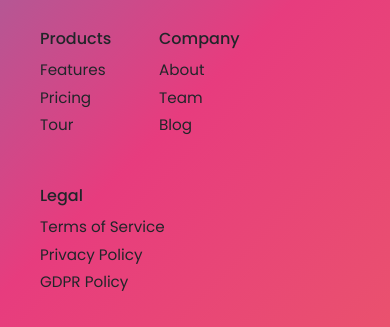
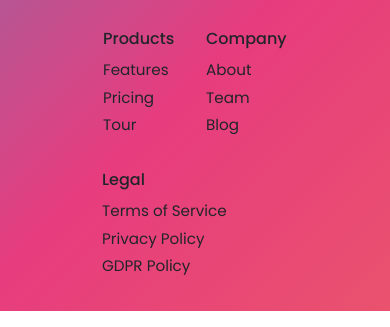
Before and after one commit to IamYasirNiazi/business-website-shahrukh, a plain HTML site: page index.html in a window 390 px wide. Shown: the part 3881-4208 px from the top of the page. Drawn offline with nearby package versions, Linux system fonts and the light colour scheme.

Commit message:
first commit

```diff
--- a/css/style.scss
+++ b/css/style.scss
@@ -330,9 +330,16 @@ a {
                     }
 
                     .email {
+
                         @media screen and (max-width:991px) {
                             display: flex;
                             justify-content: center;
+                        }
+
+                        @media (max-width:360px) {
+                            display: flex;
+                            flex-direction: column;
+                            align-items: center;
                         }
 
                         .input-wrapper {
@@ -345,9 +352,9 @@ a {
                                 padding: .3rem .7rem;
                             }
 
-                            @media (max-width:360px) {
-                                width: 65%;
-                            }
+                            // @media (max-width:360px) {
+                            //     width: 60%;
+                            // }
 
                             input {
                                 background: none;
@@ -355,7 +362,11 @@ a {
                                 border: none;
                                 font-size: .9rem;
 
-                                @media screen and (max-width:767px) {
+                                // @media (max-width:360px) {
+                                //     font-size: .7rem;
+                                // }
+
+                                @media (min-width:361px) and (max-width:767px) {
                                     font-size: .8rem;
                                 }
 
@@ -1035,7 +1046,7 @@ a {
                         @media (max-width:767px) {
                             // flex-direction: column;
                             // align-items: flex-start;
-                            justify-content: space-between;
+                            justify-content: center;
                             gap: 2rem;
                             flex-wrap: wrap;
                         }
@@ -1112,19 +1123,25 @@ a {
                             justify-content: space-between;
                             gap: 7rem;
 
-                            @media (max-width:767px) {
+                            @media (min-width:576px) and (max-width:767px) {
                                 justify-content: flex-start;
                                 flex-wrap: wrap;
                                 gap: 4rem;
                             }
 
-                            @media (max-width:575px) {
+                            @media (min-width:431px) and (max-width:575px) {
                                 justify-content: flex-start;
                                 flex-wrap: wrap;
                                 gap: 2rem;
                             }
 
-                            @media (max-width:991px) {
+                            @media (max-width:430px) {
+                                justify-content: center;
+                                flex-wrap: wrap;
+                                gap: 2rem;
+                            }
+
+                            @media (min-width:768px) and (max-width:991px) {
                                 justify-content: flex-start;
                                 // flex-direction: column;
                                 // align-items: flex-start;
@@ -1147,6 +1164,11 @@ a {
 
                             .legal {
                                 // flex: 1;
+
+                                @media (max-width:430px) {
+                                    align-self: flex-start;
+                                    flex-basis: calc(100% - 40%);
+                                }
                             }
                         }
 
```
Also changed, not shown: css/style.css.
